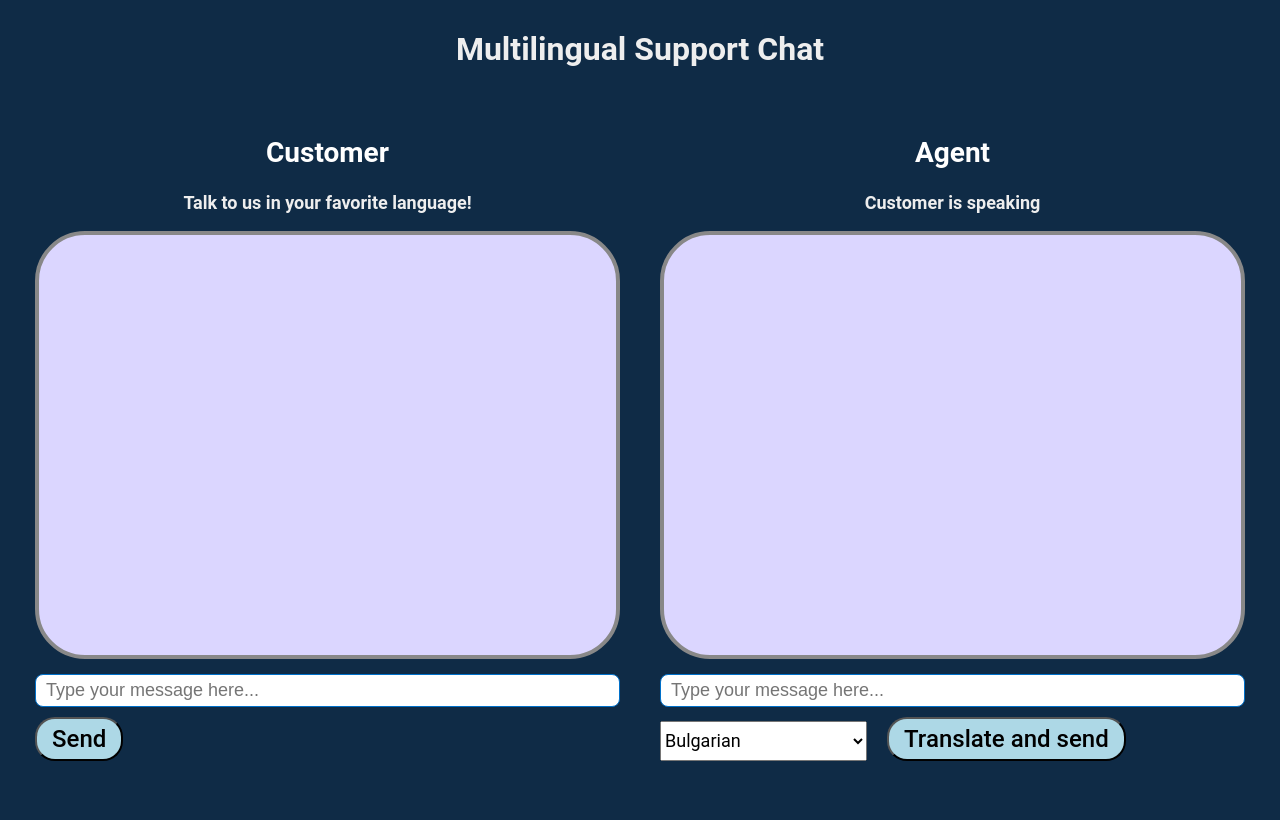
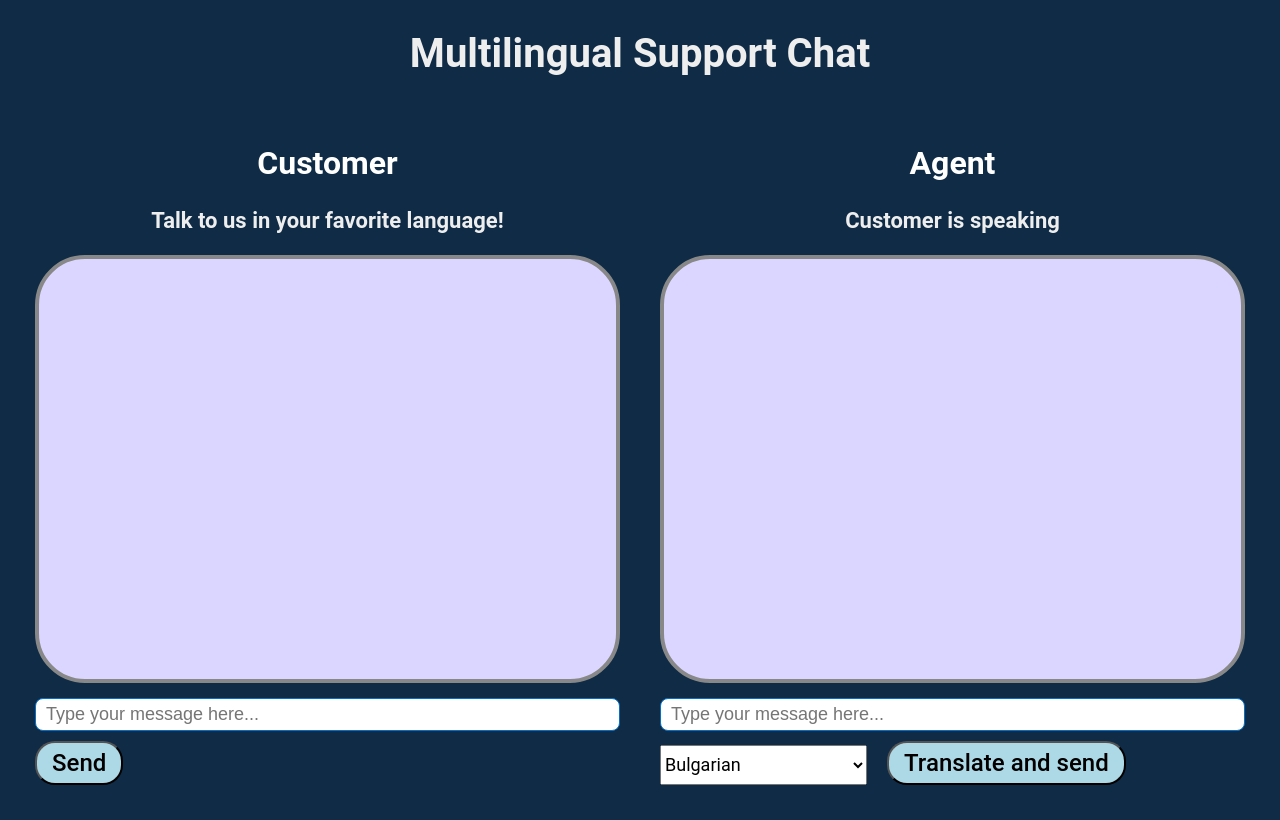
Before and after one commit to morsssss/international-support-chat, a Next.js app: page / in a window 1280 px wide. Built offline with nearby package versions, Linux system fonts and the light colour scheme.

Commit message:
Made text above screen bigger for live demo

```diff
--- a/src/app/globals.css
+++ b/src/app/globals.css
@@ -14,14 +14,14 @@ body {
 
 h1 {
   text-align: center;
-  margin: 30px 0 25px;
-  font-size: 32px;
+  margin: 30px 0 20px;
+  font-size: 40px;
 }
 
 h2 {
   color: #ffffff;
   font-family: Roboto, sans-serif;
-  font-size: 28px;
+  font-size: 32px;
   text-align: center;
 }
 
--- a/src/app/page.css
+++ b/src/app/page.css
@@ -42,7 +42,7 @@
 
 .topArea {
   font-weight: 600;
-  font-size: 18px;
+  font-size: 22px;
   text-align: center;
 }
 
```
